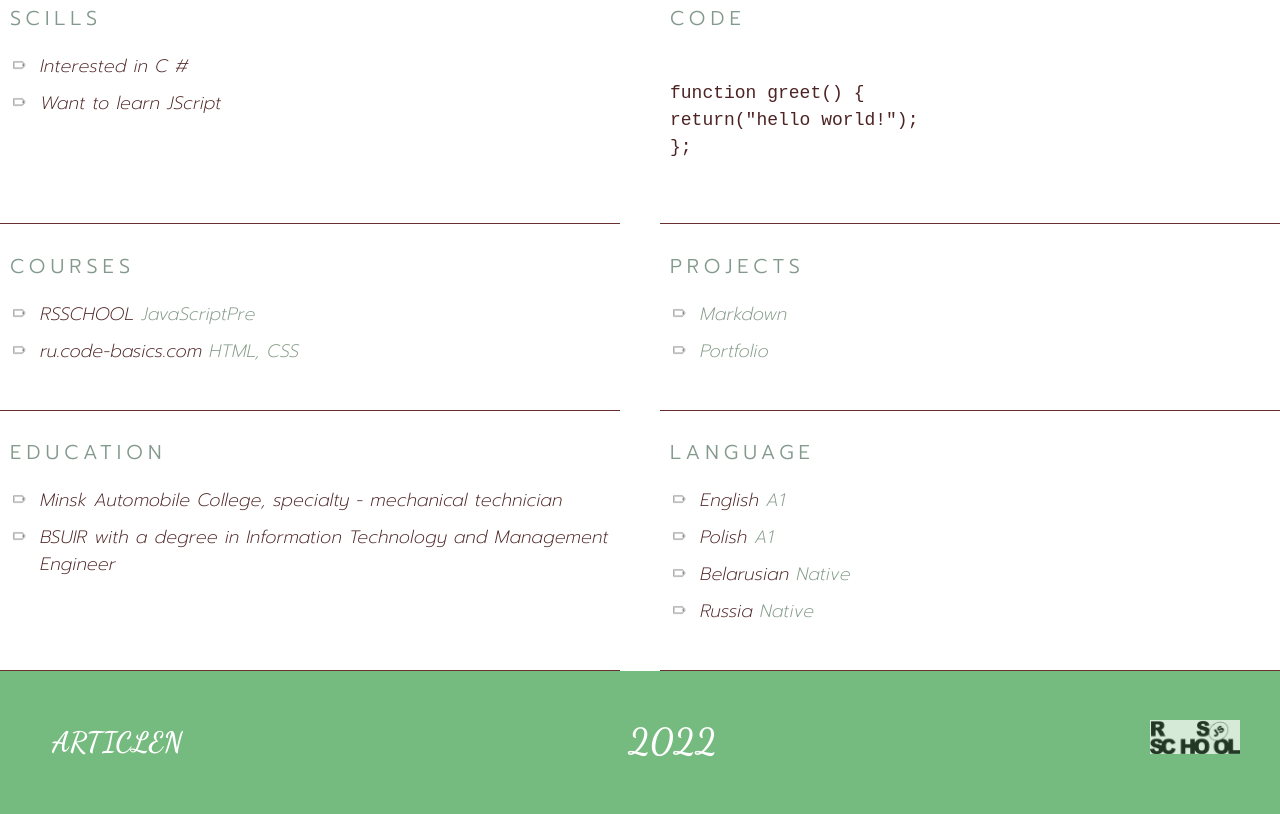
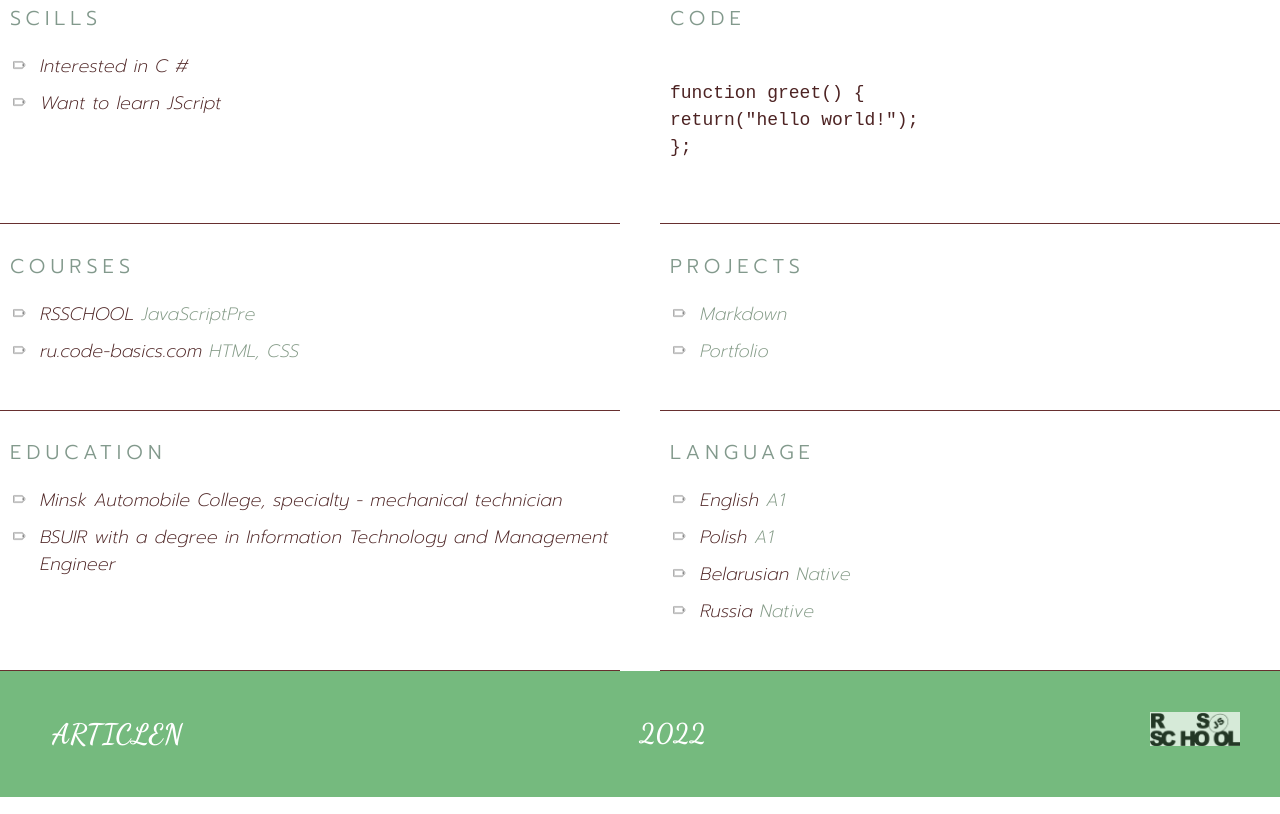
Before and after one commit to articlen/rsschool-cv, a plain HTML site: page index.html in a window 1280 px wide. Shown: the part 702-1516 px from the top of the page. Drawn offline with Linux system fonts and the light colour scheme.

Commit message:
feat: text h1

```diff
--- a/index.html
+++ b/index.html
@@ -165,9 +165,9 @@ return("hello world!");
             <div >
                 <a class="github nav-link" href="https://github.com/articlen" title="Github">ARTICLEN</a>
             </div>
-            <h1>2022</h1>
+            <h2>2022</h2>
 
-            <a class="rss" href="https://rs.school/" title="RSSCHOOL"></a>
+            <a class="rss" href="https://rs.school/js/" title="RSSCHOOL"></a>
         </div>
     </footer>
    <!-- <script src="index.js"></script> -->
```
